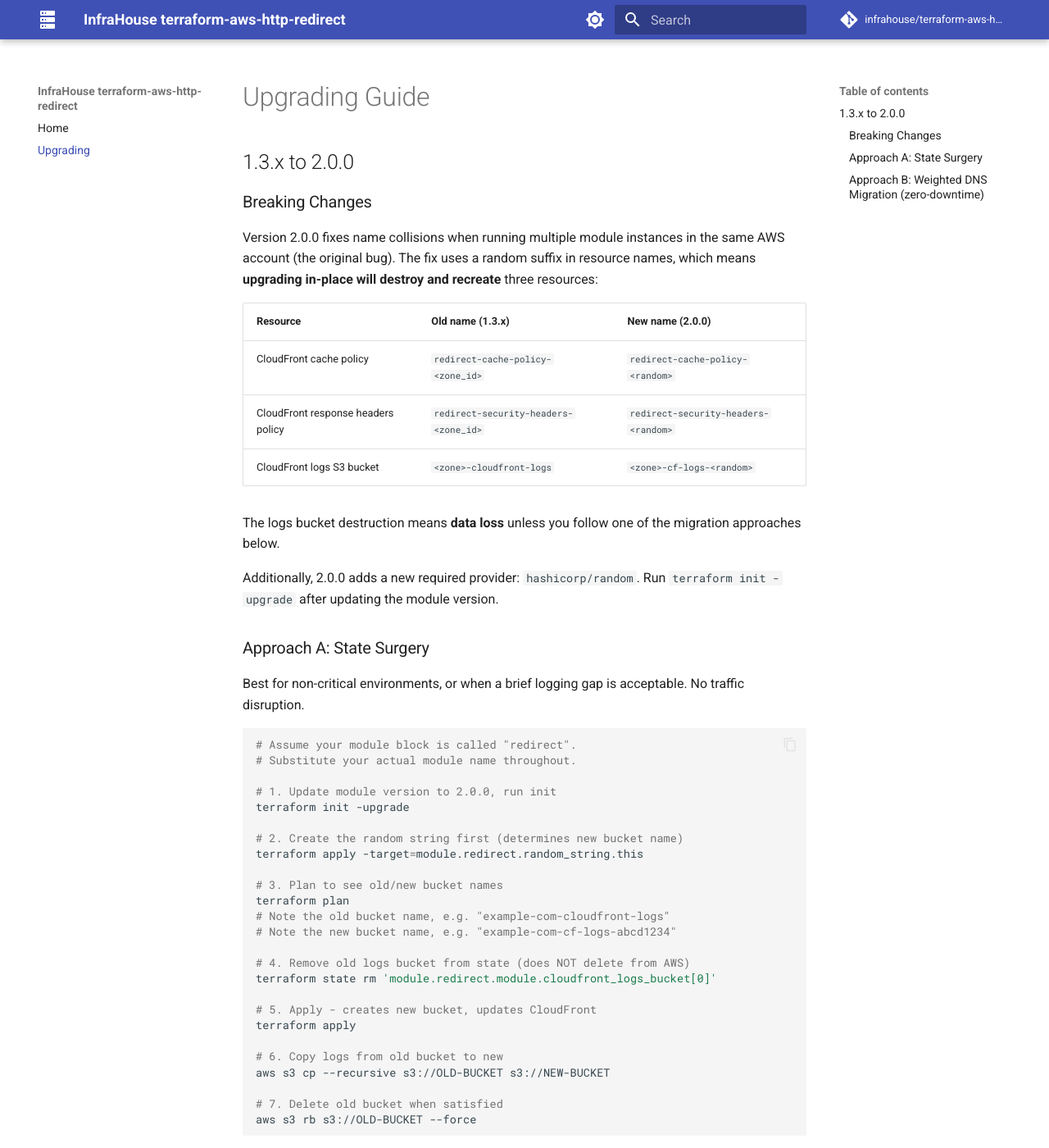
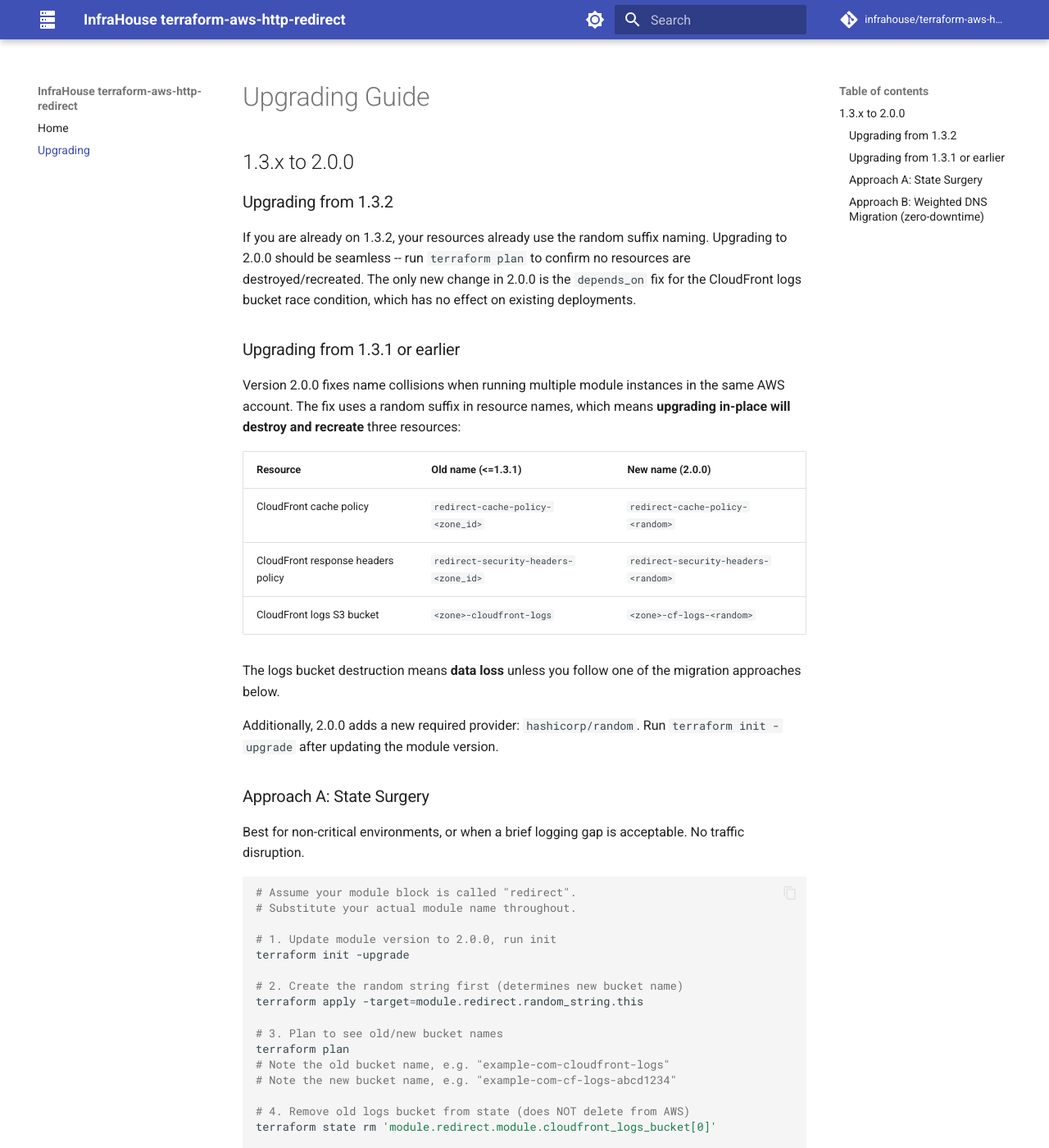
Before and after one commit to infrahouse/terraform-aws-http-redirect, an MkDocs documentation site: the page built from docs/upgrading.md, in a window 1280 px wide and 1400 px high. Shown: the whole window at 82% size. Built offline with MkDocs 1.6.1 and Material for MkDocs 9.7.7, drawn with Linux system fonts in a browser that asks for light colours; comment, search, counter and statistics services are not loaded; some of the changed text lies outside the part shown.

Commit message:
fix: address review feedback for 2.0.0 release
- Fix CloudFront function name collision (use random_string suffix)
- Fix CHANGELOG migration guide link to docs/upgrading.md
- Add missing newlines at end of files
- Add clarifying note about 1.3.2 re-release as 2.0.0
- Add types and descriptions to test fixture variables/outputs
- Add AWS provider version rationale comments to tests
- Improve upgrading guide with safety warnings for state moves
- Fix .checkov.yml missing trailing newline

Co-Authored-By: Claude Opus 4.6 <noreply@anthropic.com>

````diff
--- a/docs/upgrading.md
+++ b/docs/upgrading.md
@@ -2,14 +2,22 @@
 
 ## 1.3.x to 2.0.0
 
-### Breaking Changes
+### Upgrading from 1.3.2
+
+If you are already on 1.3.2, your resources already use the random suffix
+naming. Upgrading to 2.0.0 should be seamless -- run `terraform plan` to
+confirm no resources are destroyed/recreated. The only new change in 2.0.0
+is the `depends_on` fix for the CloudFront logs bucket race condition,
+which has no effect on existing deployments.
+
+### Upgrading from 1.3.1 or earlier
 
 Version 2.0.0 fixes name collisions when running multiple module instances
-in the same AWS account (the original bug). The fix uses a random suffix
-in resource names, which means **upgrading in-place will destroy and
-recreate** three resources:
+in the same AWS account. The fix uses a random suffix in resource names,
+which means **upgrading in-place will destroy and recreate** three
+resources:
 
-| Resource | Old name (1.3.x) | New name (2.0.0) |
+| Resource | Old name (<=1.3.1) | New name (2.0.0) |
 |---|---|---|
 | CloudFront cache policy | `redirect-cache-policy-<zone_id>` | `redirect-cache-policy-<random>` |
 | CloudFront response headers policy | `redirect-security-headers-<zone_id>` | `redirect-security-headers-<random>` |
@@ -65,7 +73,7 @@ version):
 ```hcl
 module "redirect_old" {
   source  = "registry.infrahouse.com/infrahouse/http-redirect/aws"
-  version = "1.3.1"   # keep old version
+  version = "1.3.1"   # keep your current pre-1.3.2 version
   # ... existing config unchanged ...
   dns_routing_policy = "weighted"
   dns_weight         = 255
@@ -137,11 +146,22 @@ aws s3 cp --recursive s3://OLD-LOGS-BUCKET s3://NEW-LOGS-BUCKET
 using `terraform state mv`. This avoids a race condition where deleting
 and recreating the same CAA records in one apply could fail.
 
+**Warning**: State moves are delicate. Always verify exact resource
+addresses before running `terraform state mv`, and run `terraform plan`
+after each move to confirm no unexpected changes.
+
 ```bash
+# First, list all DNS records in both modules to find exact addresses:
+terraform state list | grep 'redirect_old.*route53'
+terraform state list | grep 'redirect_new.*route53'
+
 # Move CAA records. Repeat for each hostname prefix ("", "www", etc.):
 terraform state mv \
   'module.redirect_old.aws_route53_record.caa_record[""]' \
   'module.redirect_new.aws_route53_record.caa_record[""]'
+
+# Verify no unexpected changes after the move:
+terraform plan
 
 # Find exact ACM validation record addresses:
 terraform state list | grep acm_validation
@@ -150,6 +170,9 @@ terraform state list | grep acm_validation
 terraform state mv \
   'module.redirect_old.aws_route53_record.acm_validation[...]' \
   'module.redirect_new.aws_route53_record.acm_validation[...]'
+
+# Verify again:
+terraform plan
 ```
 
 Then flip the flag on the new module:
````
Also changed, not shown: other parts of docs/upgrading.md (+2 -1 lines), CHANGELOG.md (+5 -1 lines), .checkov.yml (line endings or trailing spaces), .claude/plans/2.0.0-tech-debt.md (line endings or trailing spaces), 4 other files.
